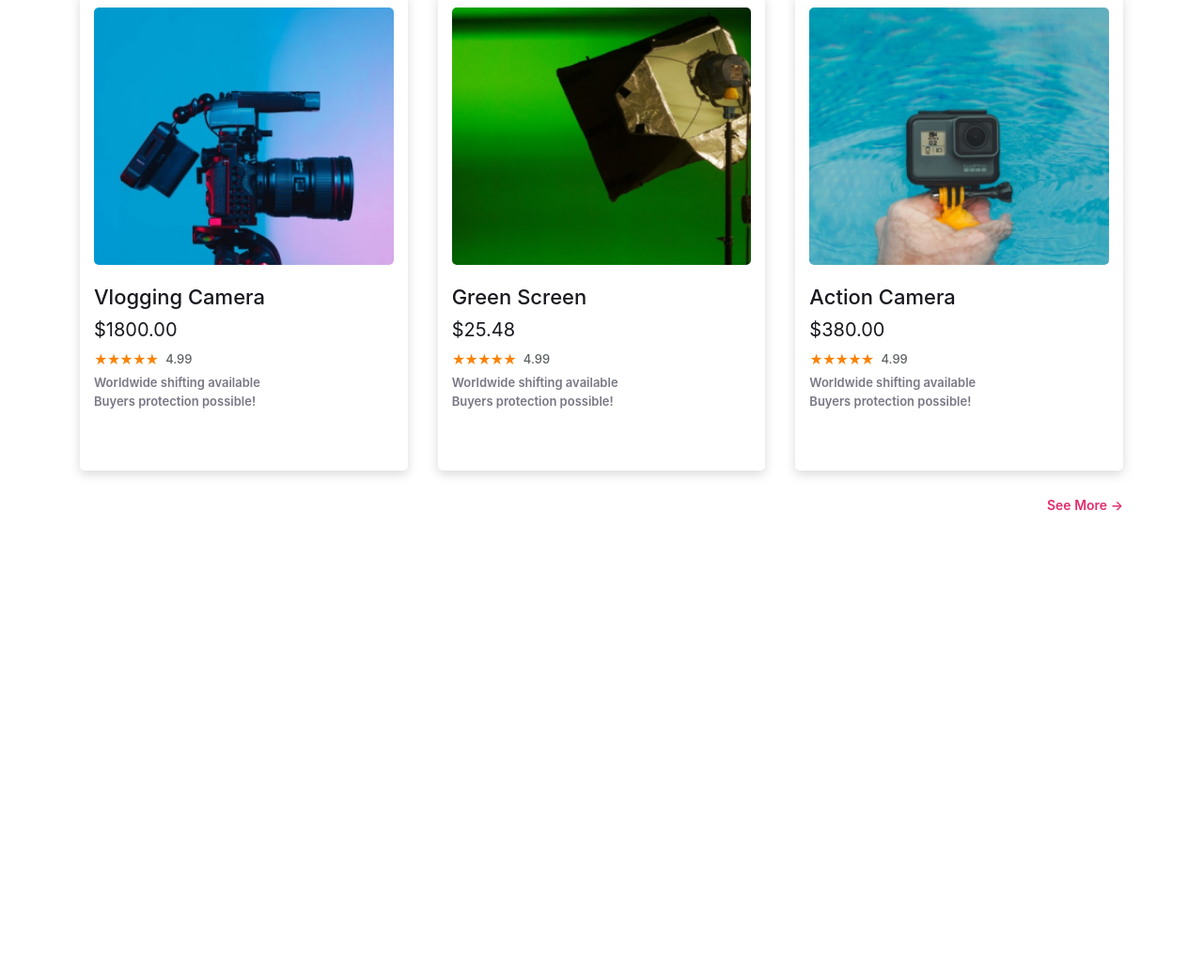
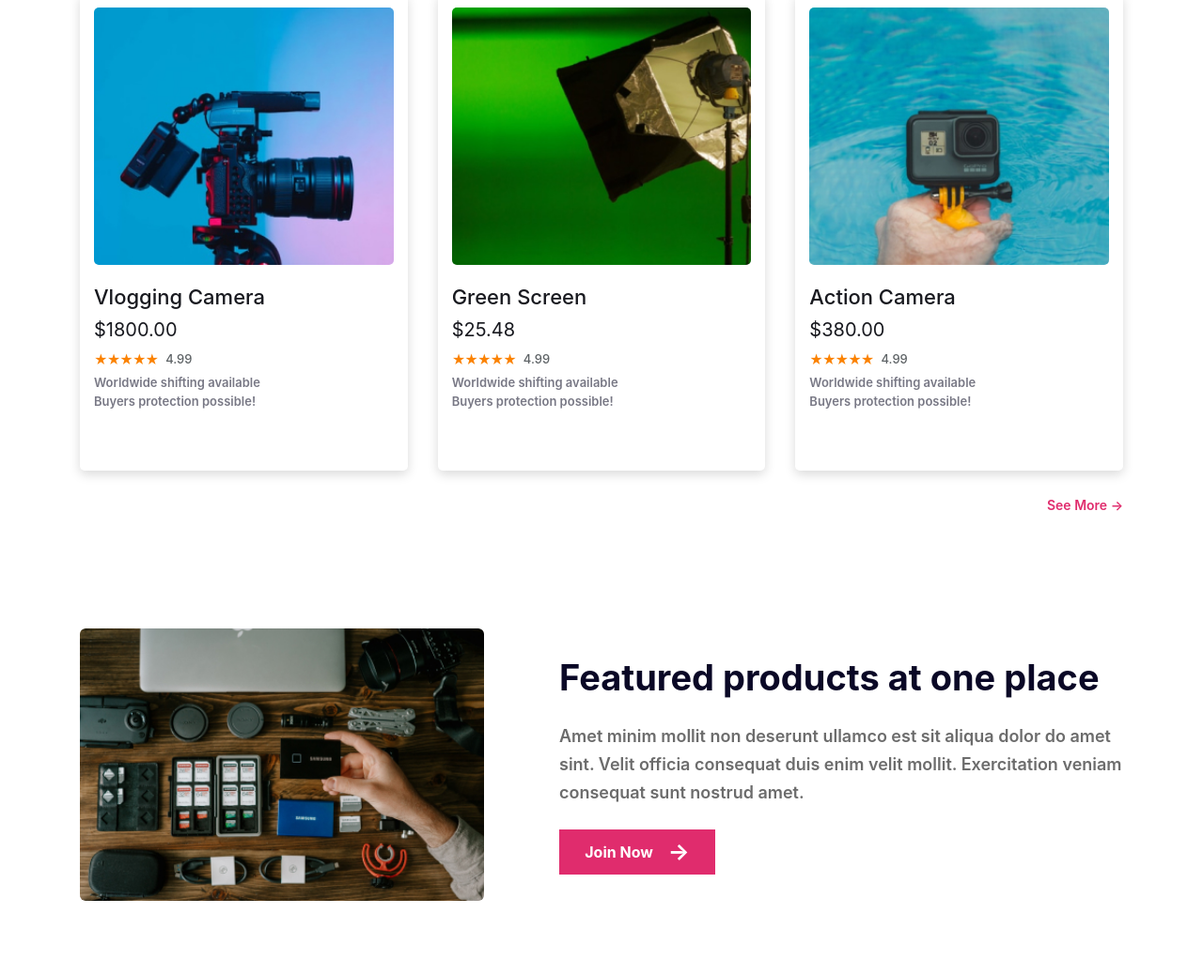
Before and after one commit to Md-Ali-Arman/Influencer-Gears, a website: page index.html in a window 1280 px wide. Shown: the part 1902-2941 px from the top of the page at 94% size. Before the commit the page ends 2491 px from the top, so only its background shows below. Drawn offline with Linux system fonts and the light colour scheme.

Commit message:
Complete featured products section

```diff
--- a/index.html
+++ b/index.html
@@ -650,6 +650,62 @@
           </div>
         </div>
       </section>
+      <!-- Featured Products -->
+      <section
+        id="featured-products"
+        class="px-4 py-12 sm:px-5 sm:py-16 lg:py-20"
+      >
+        <div
+          class="mx-auto flex max-w-[1110px] flex-col items-center gap-8 md:flex-row md:items-center md:justify-between md:gap-12 lg:gap-20"
+        >
+          <!-- Featured Content -->
+
+          <div
+            class="order-1 w-full max-w-[650px] text-center md:order-2 md:text-left"
+          >
+            <!-- Heading -->
+            <h2
+              class="text-[18px] font-bold leading-[24px] text-[#0A0826] sm:text-[24px] sm:leading-[32px] lg:text-[38px] lg:leading-[48px]"
+            >
+              Featured products at one place
+            </h2>
+
+            <!-- Description -->
+            <p
+              class="mx-auto mt-4 max-w-[650px] text-[10px] font-semibold leading-[16px] text-[#6C6C6C] sm:text-[14px] sm:leading-[22px] lg:mt-6 lg:text-[18px] lg:leading-[30px] md:mx-0"
+            >
+              Amet minim mollit non deserunt ullamco est sit aliqua dolor do
+              amet sint. Velit officia consequat duis enim velit mollit.
+              Exercitation veniam consequat sunt nostrud amet.
+            </p>
+
+            <!-- Join Now Button -->
+            <a
+              href="#"
+              class="mt-5 inline-flex h-[44px] w-[100px] items-center justify-center gap-2 bg-[#E02C6D] text-[11px] font-bold text-white transition hover:bg-[#c92460] sm:h-[46px] sm:w-[130px] sm:text-[14px] lg:mt-6 lg:h-[48px] lg:w-[166px] lg:gap-4 lg:text-[16px]"
+            >
+              Join Now
+
+              <span
+                class="text-[17px] leading-none sm:text-[20px] lg:text-[24px]"
+              >
+                →
+              </span>
+            </a>
+          </div>
+
+          <!-- Featured Image -->
+          <div
+            class="order-2 w-full max-w-[329px] flex-shrink-0 md:order-1 md:max-w-[360px] lg:max-w-[430px]"
+          >
+            <img
+              src="./images/featured.jpg"
+              alt="Featured products"
+              class="h-[188px] w-full rounded-[6px] object-cover sm:h-[220px] md:h-[240px] lg:h-[290px]"
+            />
+          </div>
+        </div>
+      </section>
     </main>
   </body>
 </html>
```
Also changed, not shown: src/output.css.
